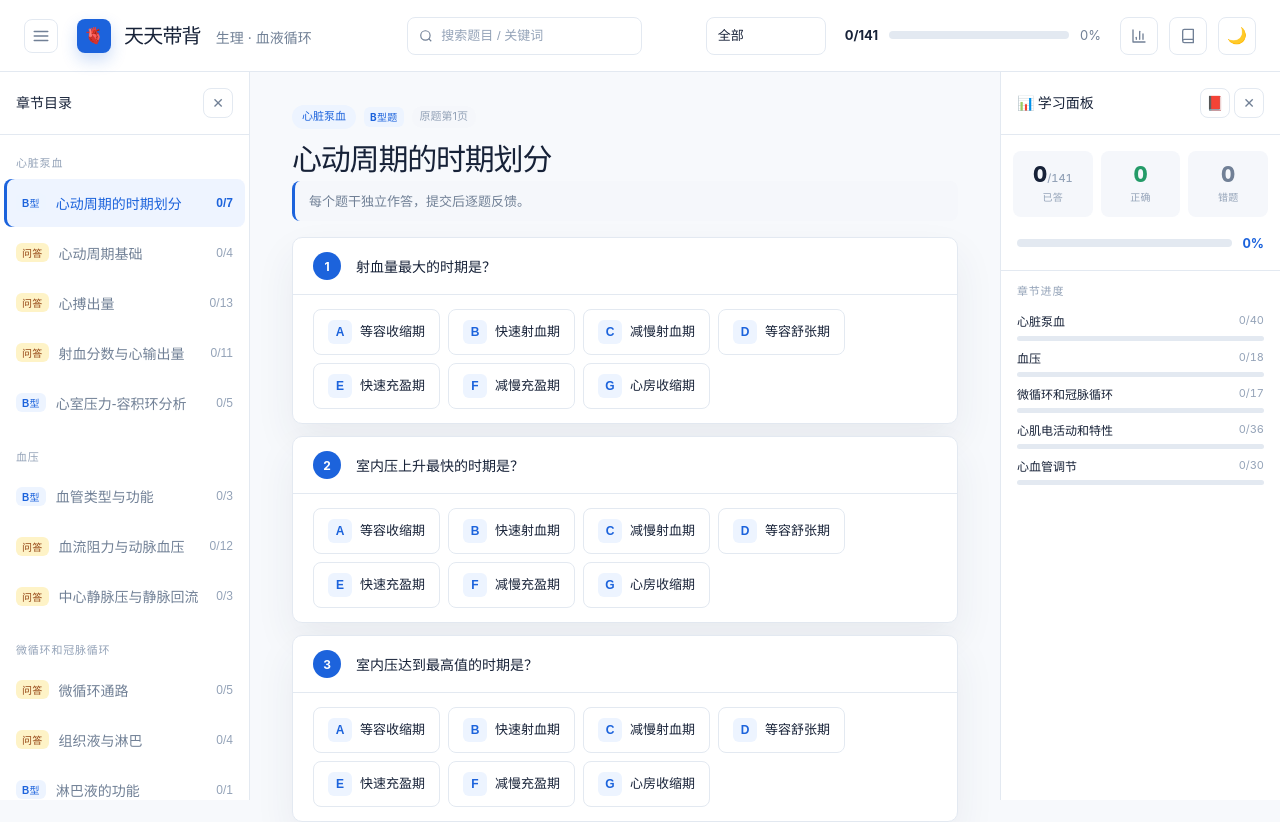
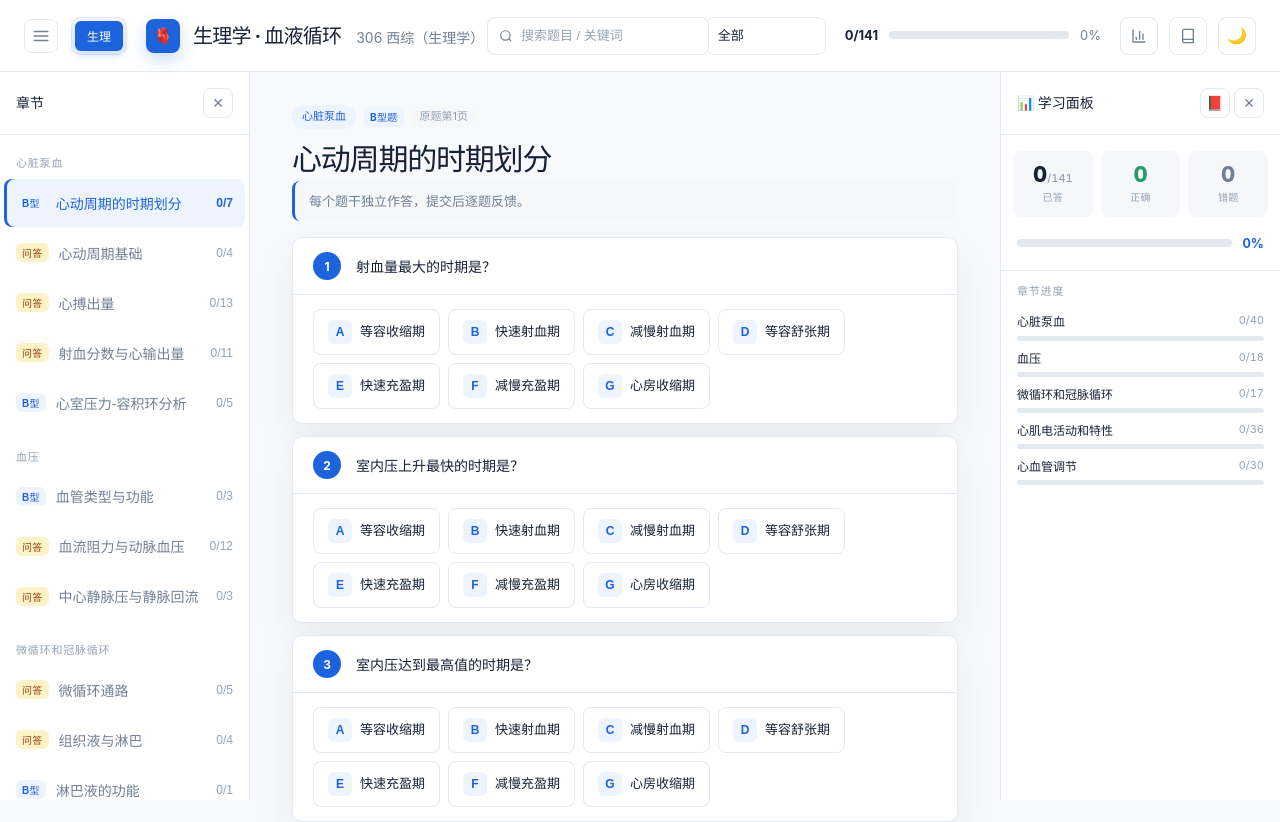
Before and after one commit to mendeleeevv/xizong-tiku, a React (Vite) app: page / in a window 1280 px wide. Shown: the top 822 px of the page. Built offline with nearby package versions, Linux system fonts and the light colour scheme.

Commit message:
重写多科目架构：内联SUBJECTS配置，直接import data.js

```diff
--- a/src/App.css
+++ b/src/App.css
@@ -166,6 +166,37 @@ html, body {
   border-color: #b8c8e1;
 }
 .menu-btn:active { transform: scale(0.94); }
+
+/* ===== Subject Switch ===== */
+.subject-switch {
+  border: 1px solid var(--border);
+  background: var(--surface-2);
+  border-radius: 9px;
+  padding: 3px;
+  display: inline-flex;
+  flex-shrink: 0;
+}
+.subject-switch button {
+  color: var(--text-muted);
+  background: none;
+  border: none;
+  border-radius: 6px;
+  min-width: 48px;
+  height: 30px;
+  padding: 0 11px;
+  font-size: 12px;
+  font-weight: 700;
+  cursor: pointer;
+  transition: all var(--duration-fast) var(--ease-out);
+}
+.subject-switch button:hover {
+  color: var(--blue);
+}
+.subject-switch button.active {
+  color: #fff;
+  background: var(--blue);
+  box-shadow: 0 4px 10px rgba(28, 99, 220, 0.2);
+}
 
 .brand {
   display: flex;
--- a/src/App.jsx
+++ b/src/App.jsx
@@ -1,5 +1,16 @@
 import { useState, useMemo, useCallback, useRef, useEffect } from 'react'
-import quizData from './data'
+import physioData from './data'
+
+const SUBJECTS = {
+  physio: {
+    key: 'physio',
+    label: '生理',
+    title: '生理学 · 血液循环',
+    subtitle: '306 西综（生理学）',
+    sectionLabel: '章节',
+    content: physioData,
+  },
+}
 
 const STORAGE_KEY = 'xizong-tiku-progress'
 
@@ -19,6 +30,9 @@ export default function App() {
   const [groupIdx, setGroupIdx] = useState(0)
   const [progress, setProgress] = useState(loadProgress)
   const [searchQuery, setSearchQuery] = useState('')
+  const [subjectKey, setSubjectKey] = useState(() => {
+    return localStorage.getItem('xizong-subject') || 'physio'
+  })
   const [darkMode, setDarkMode] = useState(() => {
     return localStorage.getItem('xizong-dark') === '1'
   })
@@ -57,7 +71,18 @@ export default function App() {
     }
   }, [scrollToQid, sectionIdx, groupIdx])
 
+  const subject = SUBJECTS[subjectKey] || SUBJECTS.physio
+  const quizData = subject.content
   const sections = quizData.sections
+
+  const handleSwitchSubject = useCallback((key) => {
+    setSubjectKey(key)
+    localStorage.setItem('xizong-subject', key)
+    setSectionIdx(0)
+    setGroupIdx(0)
+    setSearchQuery('')
+  }, [])
+
 
   // Flatten all groups for navigation
   const allGroups = useMemo(() => {
@@ -185,11 +210,22 @@ export default function App() {
           <button className="menu-btn" onClick={toggleSidebar} aria-label="目录">
             <svg width="18" height="18" viewBox="0 0 24 24" fill="none" stroke="currentColor" strokeWidth="2" strokeLinecap="round"><line x1="3" y1="6" x2="21" y2="6"/><line x1="3" y1="12" x2="21" y2="12"/><line x1="3" y1="18" x2="21" y2="18"/></svg>
           </button>
+          <div className="subject-switch">
+            {Object.values(SUBJECTS).map(s => (
+              <button
+                key={s.key}
+                className={subjectKey === s.key ? 'active' : ''}
+                onClick={() => handleSwitchSubject(s.key)}
+              >
+                {s.label}
+              </button>
+            ))}
+          </div>
           <div className="brand" onClick={() => goToGroup(0, 0)} title="回到首页">
             <div className="brand-logo">🫀</div>
             <div className="brand-text">
-              <span className="brand-title">天天带背</span>
-              <span className="brand-sub">生理 · 血液循环</span>
+              <span className="brand-title">{subject.title}</span>
+              <span className="brand-sub">{subject.subtitle}</span>
             </div>
           </div>
         </div>
@@ -235,7 +271,7 @@ export default function App() {
         {/* Sidebar */}
         <aside className={`sidebar ${sidebarOpen ? 'open' : ''}`}>
           <div className="sidebar-header">
-            <strong>章节目录</strong>
+            <strong>{subject.sectionLabel}</strong>
             <button className="icon-btn" onClick={() => setSidebarOpen(false)} aria-label="关闭">✕</button>
           </div>
           <div className="sidebar-content">
```
